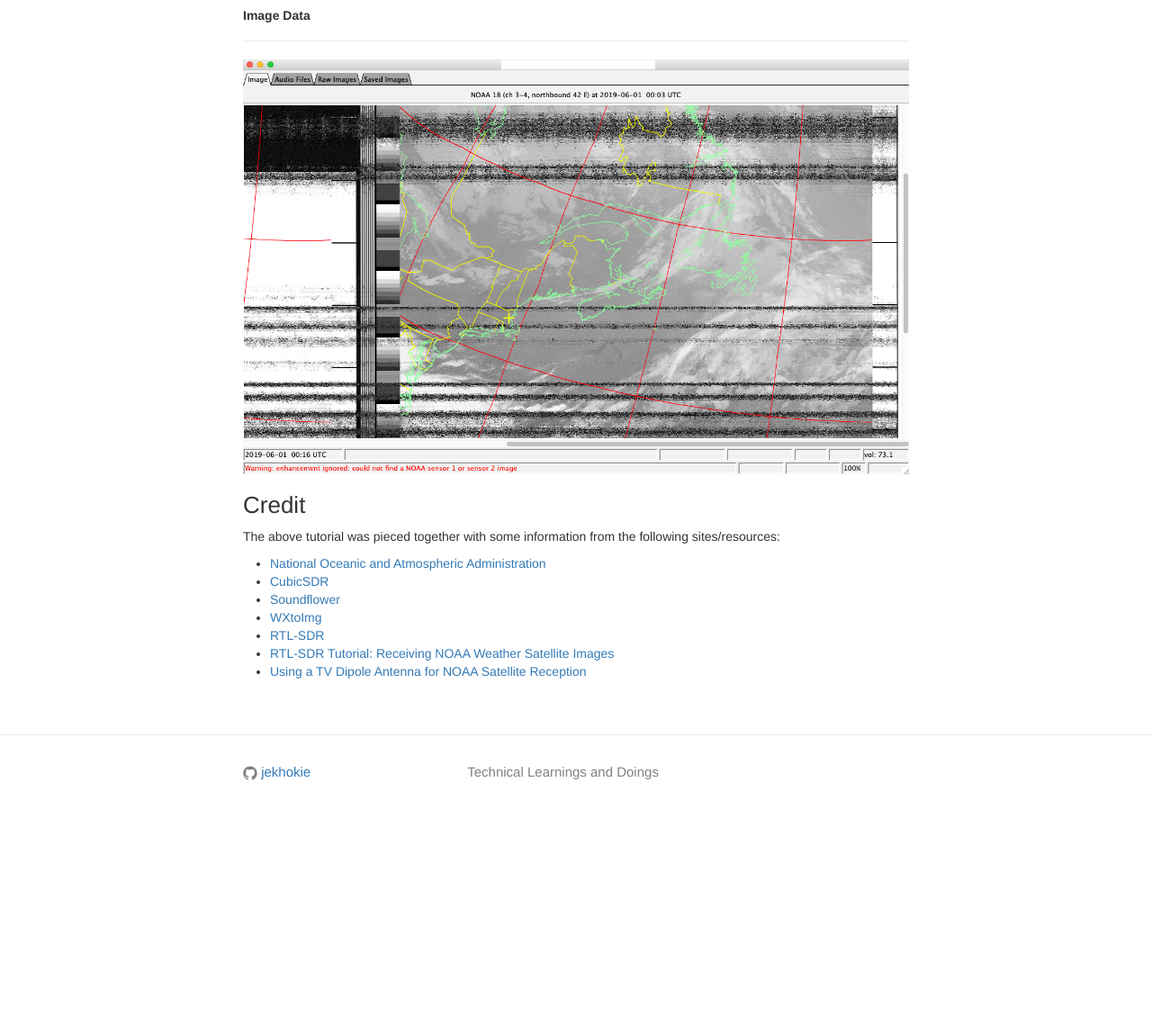
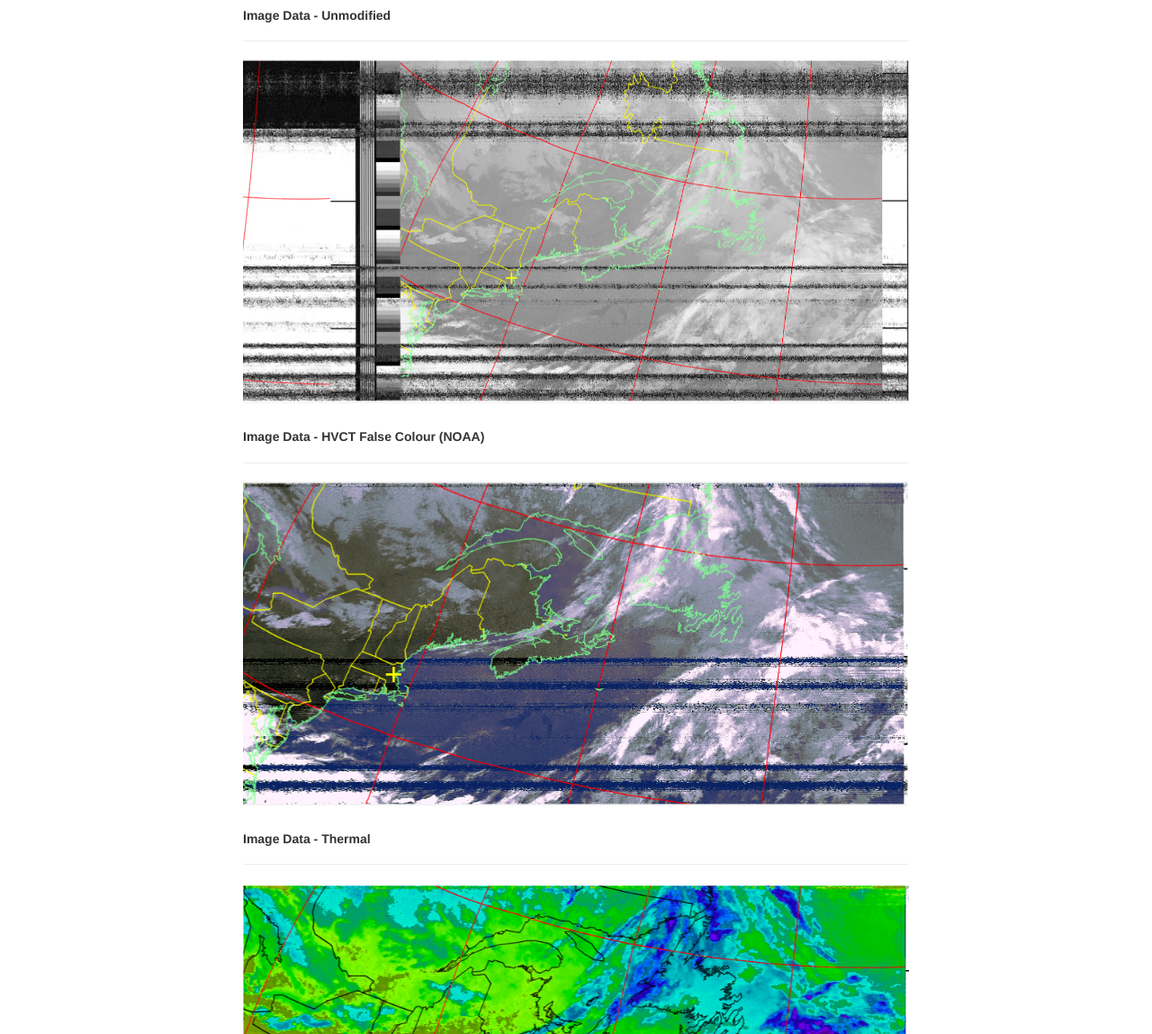
Before and after one commit to jekhokie/jekhokie.github.io, a Jekyll site: the page built from _posts/2019-05-30-noaa-satellite-imagery-sdr.markdown, in a window 1280 px wide and 1400 px high, scrolled down 3164 px. Shown: the part 251-1400 px from the top of the window at 90% size. Built offline with Jekyll 4.4.1, drawn with Linux system fonts in a browser that asks for light colours; before the commit the page ends 4338 px from its top, so only the background shows below that.

Commit message:
Update Satellite Imagery
Crop images and add thermal and false colour imagery.

```diff
--- a/_posts/2019-05-30-noaa-satellite-imagery-sdr.markdown
+++ b/_posts/2019-05-30-noaa-satellite-imagery-sdr.markdown
@@ -162,10 +162,25 @@ a cloudy day with the antenna parked under trees. The satellite sending the data
 <br/>
 <br/>
 
-##### **Image Data**
+##### **Image Data - Unmodified**
 
 ---
-[![Image Data][2]][2]
+[![Image Data - Unmodified][2]][2]
+<br/>
+<br/>
+
+##### **Image Data - HVCT False Colour (NOAA)**
+
+---
+[![Image Data - HVCT False Colour][3]][3]
+<br/>
+<br/>
+
+##### **Image Data - Thermal**
+
+---
+[![Image Data - Thermal][4]][4]
+<br/>
 <br/>
 
 ### Credit
@@ -182,3 +197,5 @@ The above tutorial was pieced together with some information from the following
 
 [1]: /assets/images/2019-05-30-noaa-satellite-imagery-sdr-software-output.png
 [2]: /assets/images/2019-05-30-noaa-satellite-imagery-sdr-image-output.png
+[3]: /assets/images/2019-05-30-noaa-satellite-imagery-sdr-image-hvct-false-colour.png
+[4]: /assets/images/2019-05-30-noaa-satellite-imagery-sdr-image-thermal.png
```
Also changed, not shown: assets/images/2019-05-30-noaa-satellite-imagery-sdr-image-hvct-false-colour.png (added), assets/images/2019-05-30-noaa-satellite-imagery-sdr-image-output.png, assets/images/2019-05-30-noaa-satellite-imagery-sdr-image-thermal.png (added).
